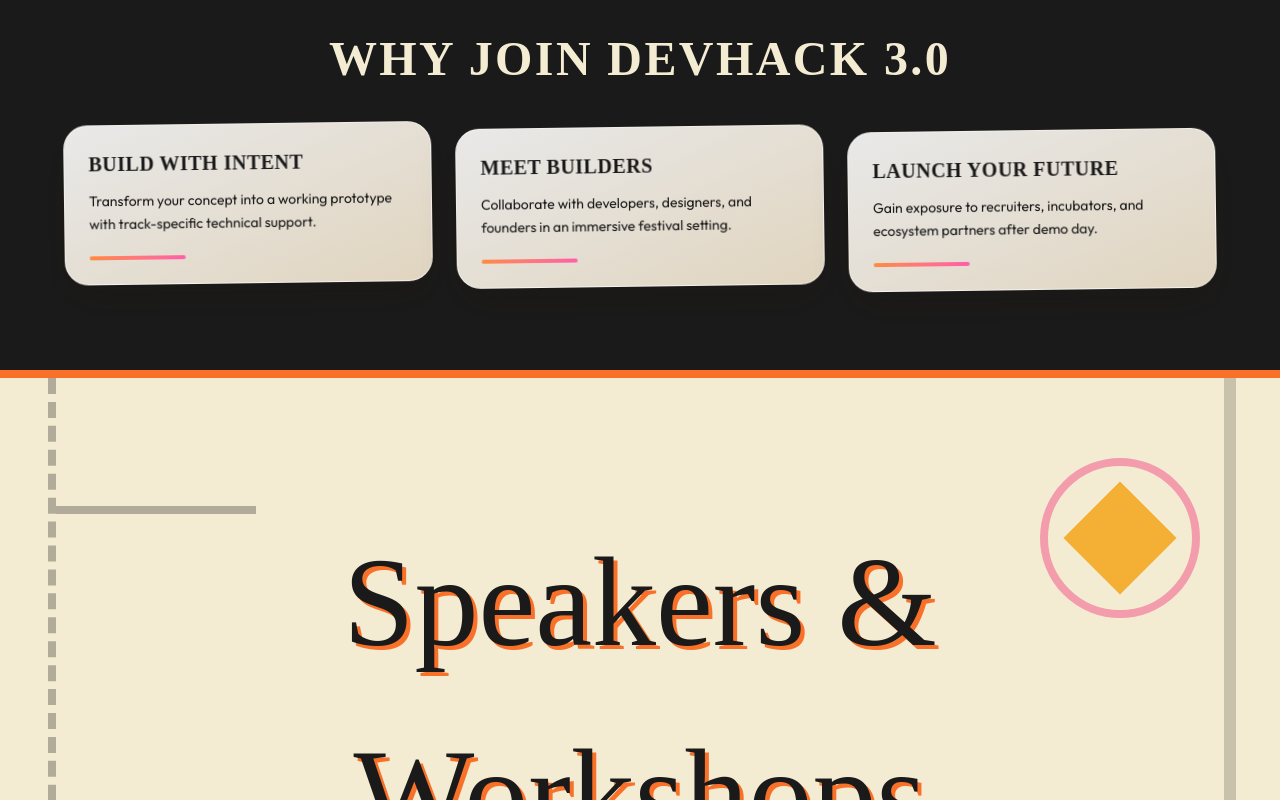
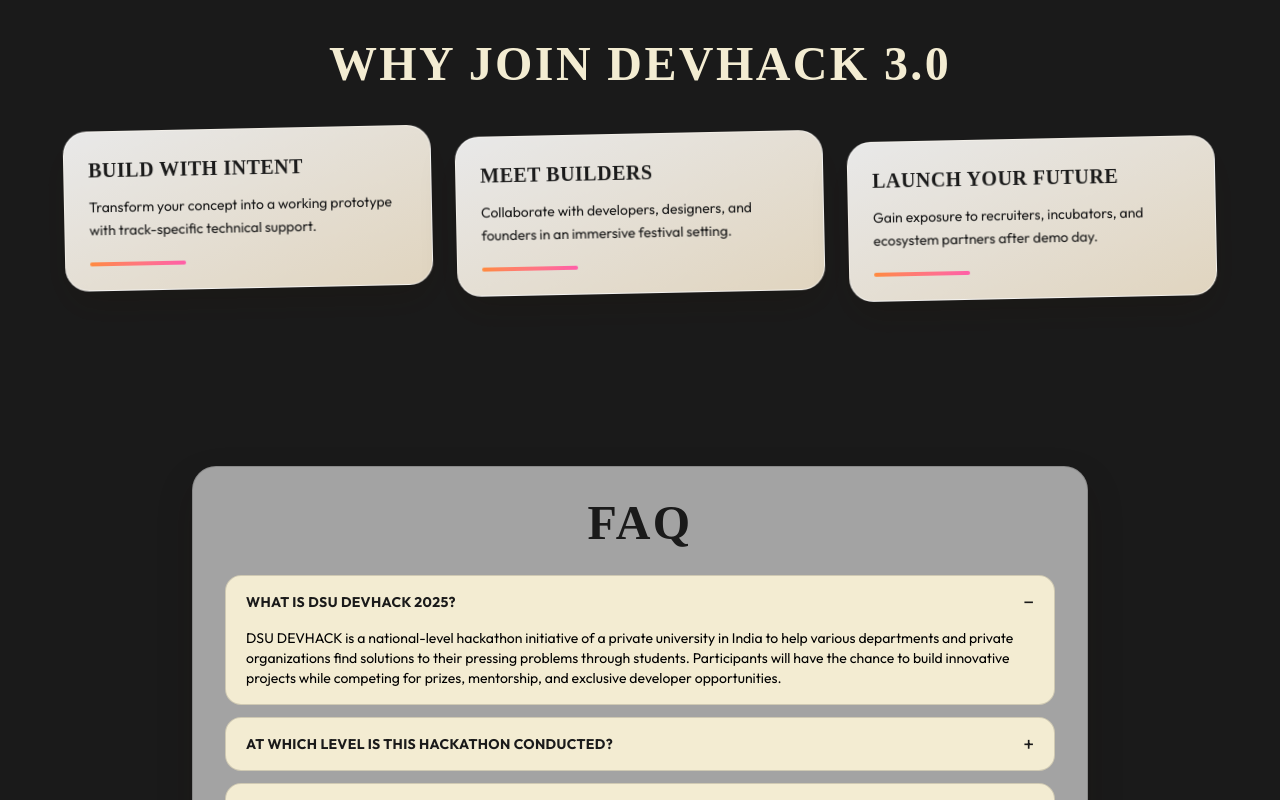
Before and after one commit to ManaviP/dev3.0, a React (Vite) app: page / in a window 1280 px wide. Shown: the part 6740-7540 px from the top of the page. Built offline with nearby package versions, Linux system fonts and the light colour scheme; a web font is replaced by a local one.

Commit message:
Removed speakers

```diff
--- a/src/App.tsx
+++ b/src/App.tsx
@@ -239,7 +239,7 @@ export default function App() {
           <About />
           <Themes />
           <WhyJoin />
-          <Speakers />
+
           <FAQ />
         </main>
         <Footer />
```
